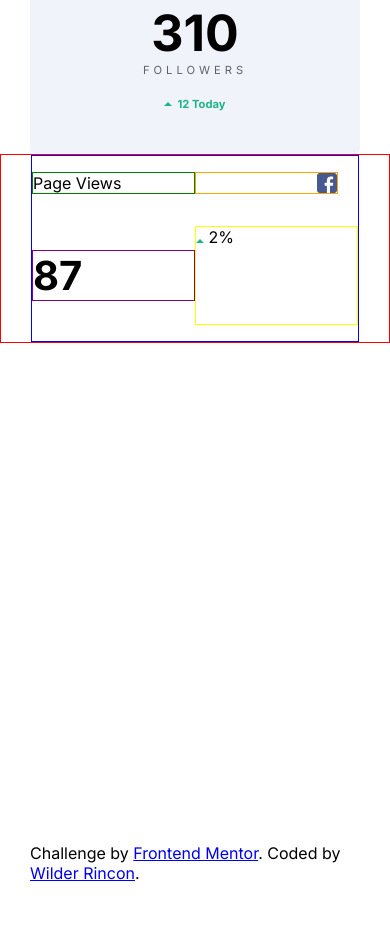
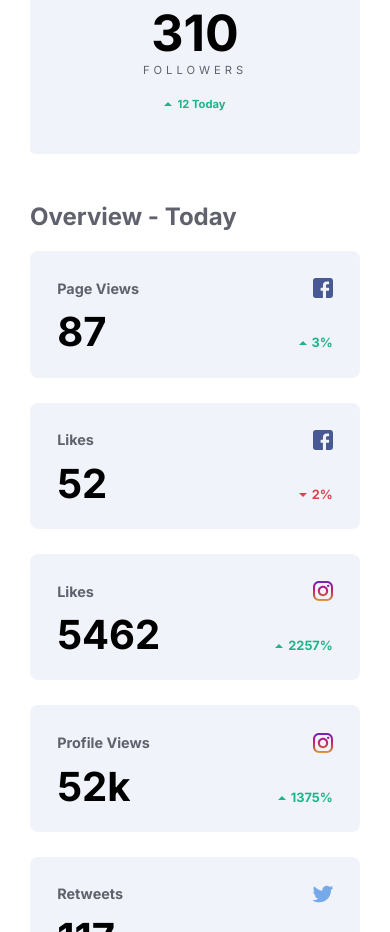
Before and after one commit to wildcox80/social-media-dashboard, a plain HTML site: page index.html in a window 390 px wide. Shown: the part 1068-2000 px from the top of the page. Before the commit the page ends 1951 px from the top, so only its background shows below. Drawn offline with Linux system fonts and the light colour scheme.

Commit message:
overview section mobile complete

```diff
--- a/css/styles.css
+++ b/css/styles.css
@@ -39,6 +39,7 @@ h1 {
 
 .top-cards {
     margin-top: -50px;
+    margin-bottom: 3em;
 }
 
 .wrapper {
@@ -131,24 +132,38 @@ h1 {
 }
 
 .overview {
-    border: 1px solid red;
-    margin-bottom: 500px;
+    margin-top: 30px;
+}
+
+h2 {
+    color: var(--gray);
 }
 
 .card-small {
-    border: 1px solid blue;
+    /* border: 1px solid blue; */
     display: grid;
     grid-template-columns: 1fr 1fr;
+    row-gap: 1em;
+    background: #f0f3fa;
+    border-radius: 8px;
+    padding: 1.7em;
+}
+
+.card-small p {
+    margin: 0;
 }
 
 .card-small-views {
-    border: 1px solid green;
+    /* border: 1px solid green; */
     display: flex;
     align-items: center;
+    font-size: .9em;
+    font-weight: bold;
+    color: var(--gray);
 }
 
 .card-small-icon {
-    border: 1px solid orange;
+    /* border: 1px solid orange; */
     display: flex;
     justify-content: end;
     align-items: center;
@@ -160,13 +175,30 @@ h1 {
 }
 
 .card-small-number {
-    border: 1px solid purple;
+    /* border: 1px solid purple; */
     font-weight: bold;
     font-size: 2.5em;
+    line-height: .9;
 }
 
 .card-small-percentage {
-    border: 1px solid yellow;
+    /* border: 1px solid yellow; */
+    display: flex;
+    justify-content: end;
+    align-items: flex-end;
+    margin-right: 20px;
+    color: var(--lime-green);
+    font-size: .8em;
+    font-weight: bold;
+}
+
+.card-small-percentage.is-danger {
+    color: var(--bright-red);
+}
+
+.card-small-percentage img {
+    margin-right: 5px;
+    margin-bottom: 5px;
 }
 
 .attribution {
--- a/index.html
+++ b/index.html
@@ -84,6 +84,8 @@
   </section>
   <section class="overview">
     <div class="wrapper">
+      <h2>Overview - Today</h2>
+      <div class="grid">
         <div class="card-small">
           <p class="card-small-views">Page Views</p>
           <p class="card-small-icon">
@@ -92,8 +94,86 @@
           <p class="card-small-number">87</p>
           <p class="card-small-percentage">
             <img src="images/icon-up.svg" alt="up icon">
+            3%
+          </p>
+        </div>
+        <div class="card-small">
+          <p class="card-small-views">Likes</p>
+          <p class="card-small-icon">
+            <img src="images/036-facebook.svg" alt="faceboook icon">
+          </p>
+          <p class="card-small-number">52</p>
+          <p class="card-small-percentage is-danger">
+            <img src="images/icon-down.svg" alt="down icon">
             2%
           </p>
+        </div>
+        <div class="card-small">
+          <p class="card-small-views">Likes</p>
+          <p class="card-small-icon">
+            <img src="images/029-instagram.svg" alt="instagram icon">
+          </p>
+          <p class="card-small-number">5462</p>
+          <p class="card-small-percentage">
+            <img src="images/icon-up.svg" alt="up icon">
+            2257%
+          </p>
+        </div>
+        <div class="card-small">
+          <p class="card-small-views">Profile Views</p>
+          <p class="card-small-icon">
+            <img src="images/029-instagram.svg" alt="instagram icon">
+          </p>
+          <p class="card-small-number">52k</p>
+          <p class="card-small-percentage">
+            <img src="images/icon-up.svg" alt="up icon">
+            1375%
+          </p>
+        </div>
+        <div class="card-small">
+          <p class="card-small-views">Retweets</p>
+          <p class="card-small-icon">
+            <img src="images/008-twitter.svg" alt="twitter icon">
+          </p>
+          <p class="card-small-number">117</p>
+          <p class="card-small-percentage">
+            <img src="images/icon-up.svg" alt="up icon">
+            303%
+          </p>
+        </div>
+        <div class="card-small">
+          <p class="card-small-views">Likes</p>
+          <p class="card-small-icon">
+            <img src="images/008-twitter.svg" alt="twitter icon">
+          </p>
+          <p class="card-small-number">507</p>
+          <p class="card-small-percentage">
+            <img src="images/icon-up.svg" alt="up icon">
+            553%
+          </p>
+        </div>
+        <div class="card-small">
+          <p class="card-small-views">Connections</p>
+          <p class="card-small-icon">
+            <img src="images/027-linkedin.svg" alt="linkedin icon">
+          </p>
+          <p class="card-small-number">319</p>
+          <p class="card-small-percentage">
+            <img src="images/icon-up.svg" alt="up icon">
+            18%
+          </p>
+        </div>
+        <div class="card-small">
+          <p class="card-small-views">Posts Views</p>
+          <p class="card-small-icon">
+            <img src="images/027-linkedin.svg" alt="linkedin icon">
+          </p>
+          <p class="card-small-number">538</p>
+          <p class="card-small-percentage">
+            <img src="images/icon-up.svg" alt="up icon">
+            175%
+          </p>
+        </div>
       </div>
     </div>
   </section>
```
Lines whose indentation alone changed are shown as unchanged.
